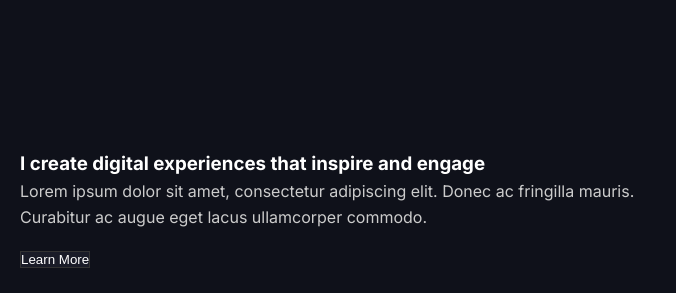
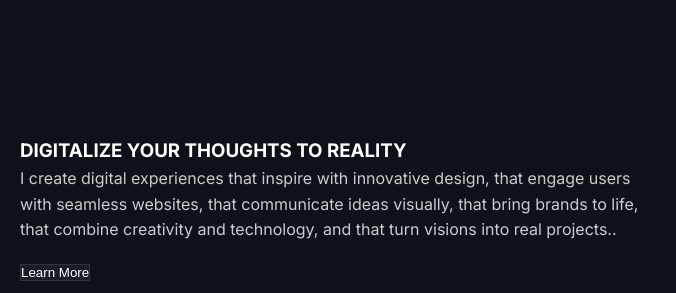
Before and after one commit to debeledebele123/DHDDWEB, a plain HTML site: page index.html in a window 1280 px wide. Shown: the part 1260-1553 px from the top of the page, 0-676 px from the left. Drawn offline with Linux system fonts and the light colour scheme.

Commit message:
Revise index.html content and layout
Updated the content and structure of the index.html file, including changes to the hero section, about section, portfolio section, and services section.

```diff
--- a/index.html
+++ b/index.html
@@ -323,8 +323,14 @@ h2 {
         <h2>About</h2>
         <div class="about">
             <div class="about-text">
-                <h3>I create digital experiences that inspire and engage</h3>
-                <p>Lorem ipsum dolor sit amet, consectetur adipiscing elit. Donec ac fringilla mauris. Curabitur ac augue eget lacus ullamcorper commodo.</p>
+                <h3>DIGITALIZE YOUR THOUGHTS TO REALITY</h3>
+                <p>I create digital experiences
+that inspire with innovative design,
+that engage users with seamless websites,
+that communicate ideas visually,
+that bring brands to life,
+that combine creativity and technology,
+and that turn visions into real projects..</p>
                 <button class="btn btn-secondary">Learn More</button>
             </div>
             <div class="about-image">
```
